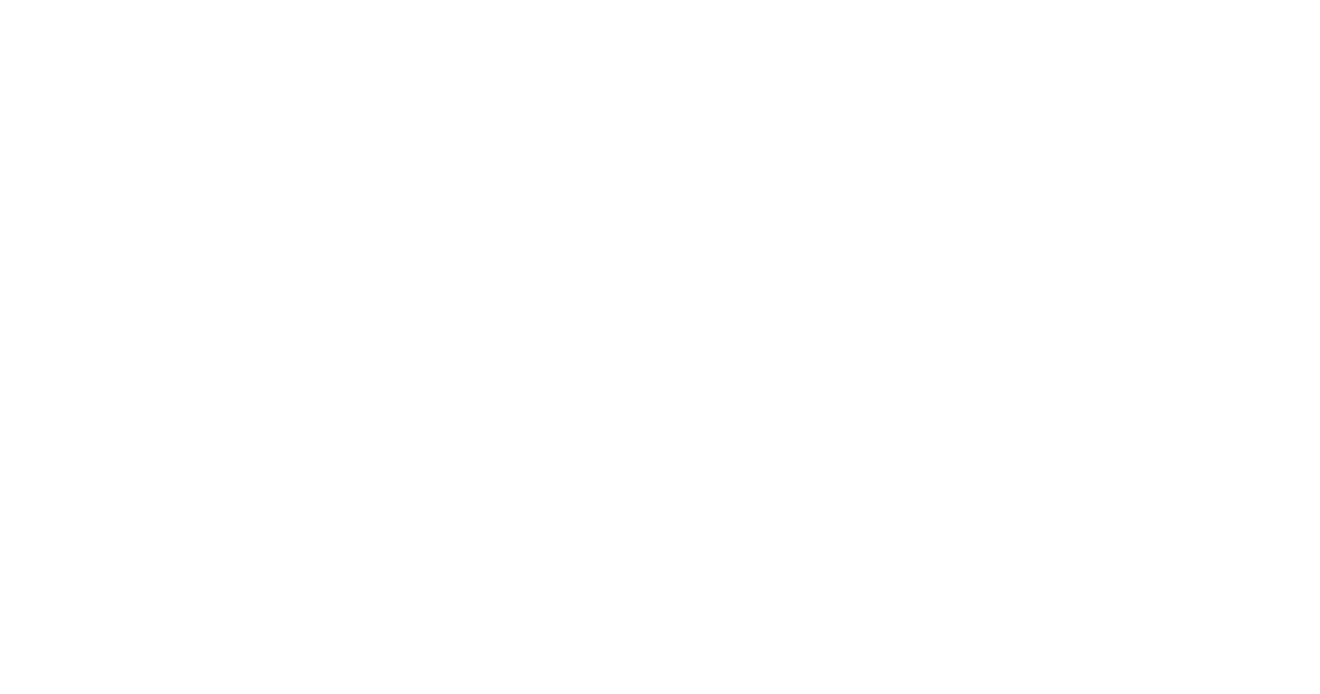
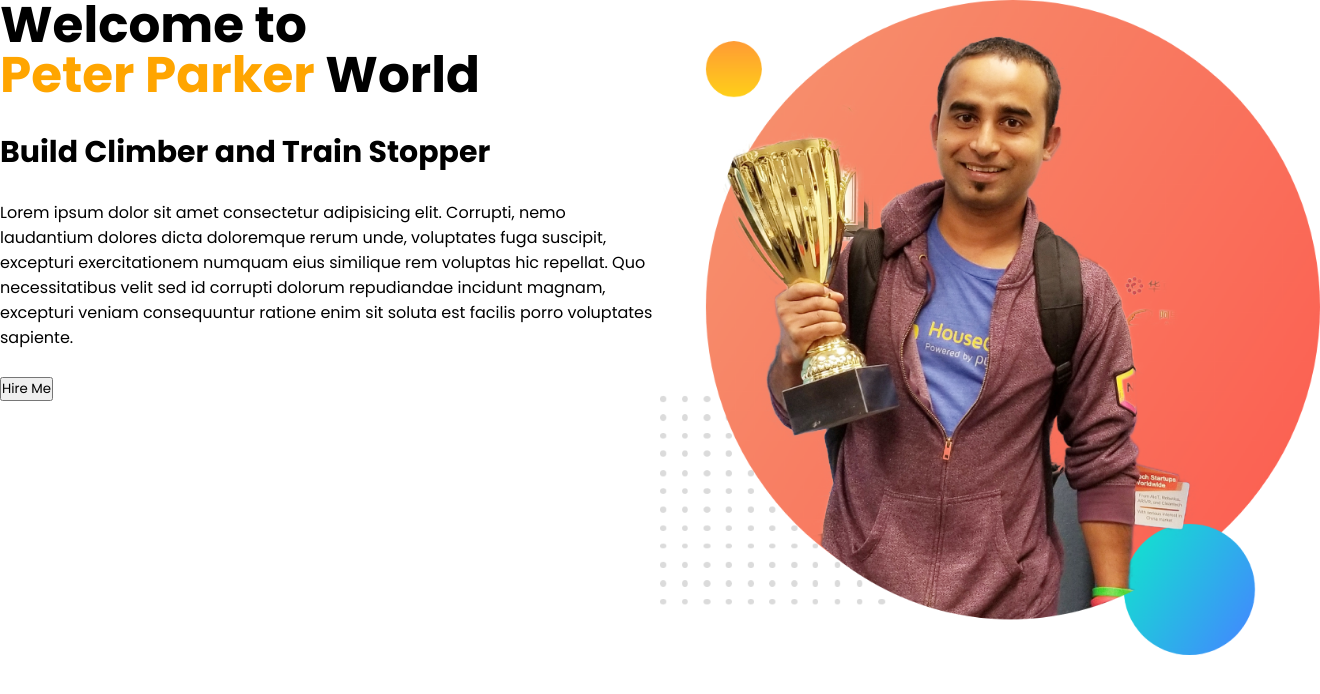
Before and after one commit to scalerart/html, a plain HTML site: page project_1/project_1.html in a window 1280 px wide. Shown: the whole page, 1320 px wide, since content can reach past the window. Drawn offline with Linux system fonts and the light colour scheme.

Commit message:
latest work

```diff
--- a/project_1/css/style.css
+++ b/project_1/css/style.css
@@ -2,4 +2,38 @@
     margin: 0;
     padding: 0;
     box-sizing: border-box;
+    font-family: "Poppins", sans-serif;
 }
+/* common css ends */
+.container {
+    width: 1320px;
+    margin: 0 auto;
+}
+
+h1 {
+    font-size: 50px;
+    line-height: 50px;
+}
+
+.name-highlight {
+    color: orange;
+}
+
+.half-width {
+    width: 50%;
+    float: left;
+}
+
+.half-width p {
+    font-size: 16px;
+    padding: 25px 0;
+}
+
+.half-width h2 {
+    font-size: 30px;
+    padding-top: 30px;
+}
+
+.half-width img {
+    width: 100%;
+}
--- a/project_1/project_1.html
+++ b/project_1/project_1.html
@@ -11,6 +11,16 @@
     <title>Project_1</title>
 </head>
 <body>
-
+    <section class="container">
+        <div class="half-width">
+            <h1>Welcome to <br><span class="name-highlight">Peter Parker</span> World</h1>
+            <h2>Build Climber and Train Stopper</h2>
+            <p>Lorem ipsum dolor sit amet consectetur adipisicing elit. Corrupti, nemo laudantium dolores dicta doloremque rerum unde, voluptates fuga suscipit, excepturi exercitationem numquam eius similique rem voluptas hic repellat. Quo necessitatibus velit sed id corrupti dolorum repudiandae incidunt magnam, excepturi veniam consequuntur ratione enim sit soluta est facilis porro voluptates sapiente.</p>
+            <button>Hire Me</button>
+        </div>
+        <div class="half-width">
+            <img src="images/jhankar.png" alt="">
+        </div>
+    </section>
 </body>
 </html>
```
